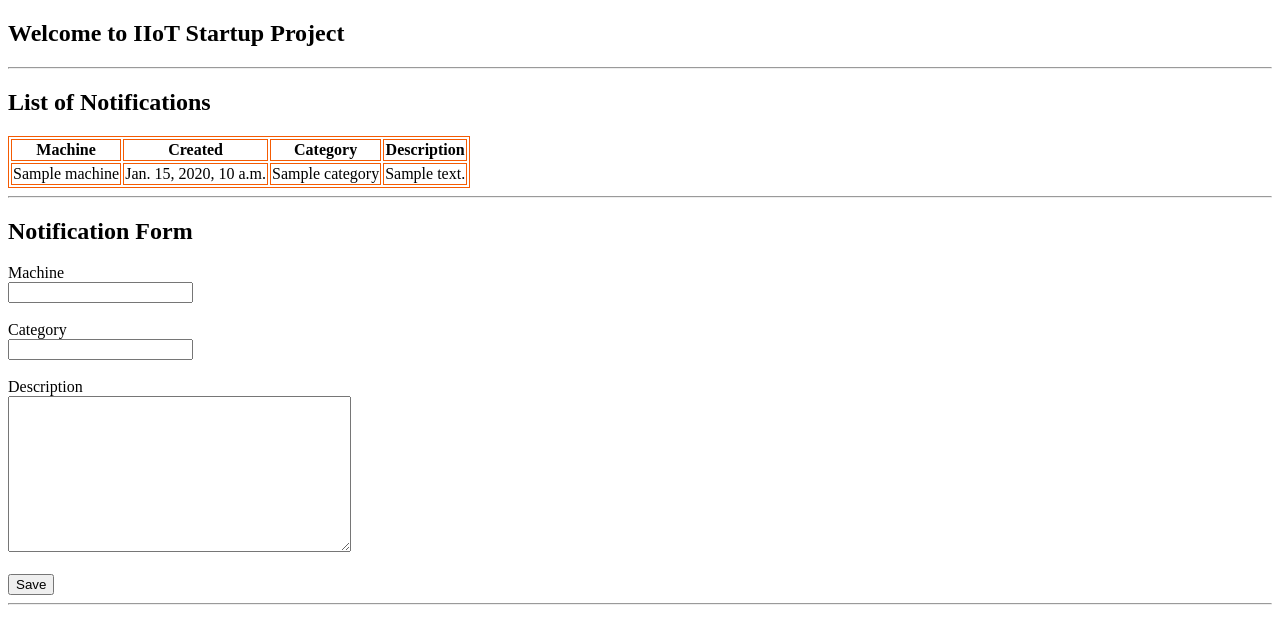
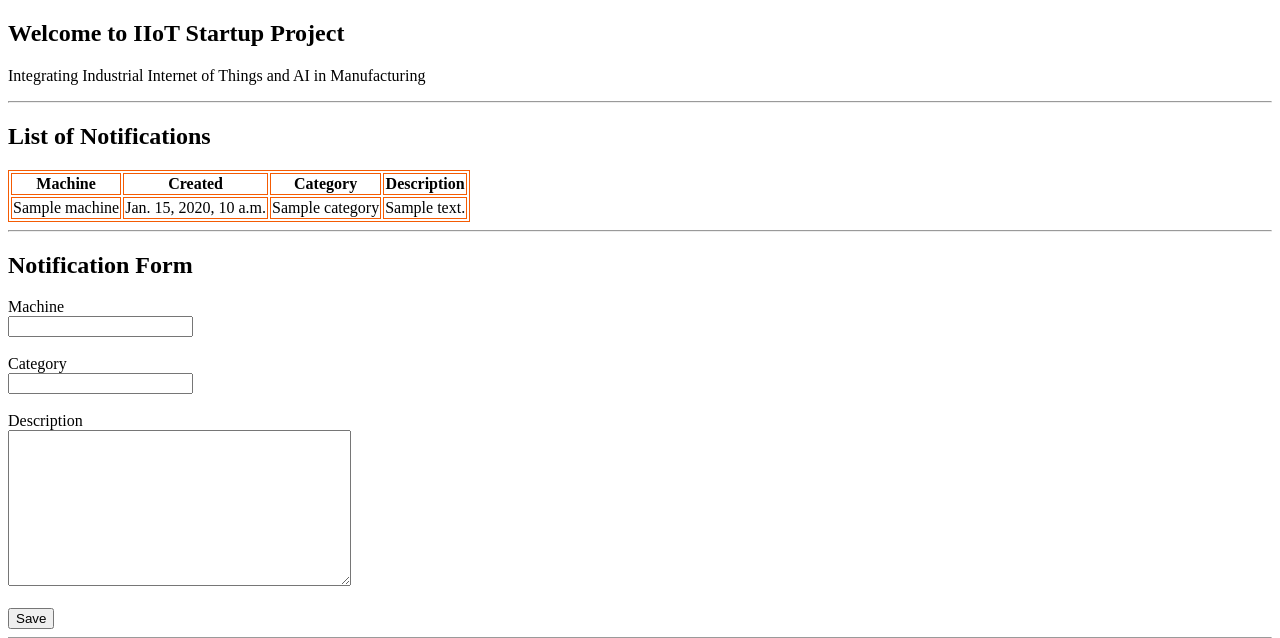
Before and after one commit to Sony1974/iiot_website, a Django app: template templates/home.html in a window 1280 px wide. Shown: the top 638 px of the page. Run offline with Django 4.2, Linux system fonts and the light colour scheme; tables that the repository leaves empty hold one stand-in row (values such as "Sample post"); the template is opened without the code that fills it: values that come from a table or form of the project are taken from there, most other values are stand-ins (such as "Sample title", 1, 10 or a date in 2020); data that the repository does not hold is empty.

Commit message:
homepage update

```diff
--- a/templates/home.html
+++ b/templates/home.html
@@ -12,10 +12,13 @@
         td {
             border: 1px solid rgb(244, 91, 3);
         }
+
+
         </style>
 </head>
 <body>
  <h2>Welcome to IIoT Startup Project</h2>
+ <p>Integrating Industrial Internet of Things and AI in Manufacturing</p>
 <hr>
 <h2>List of Notifications</h2>
 <table>
```
